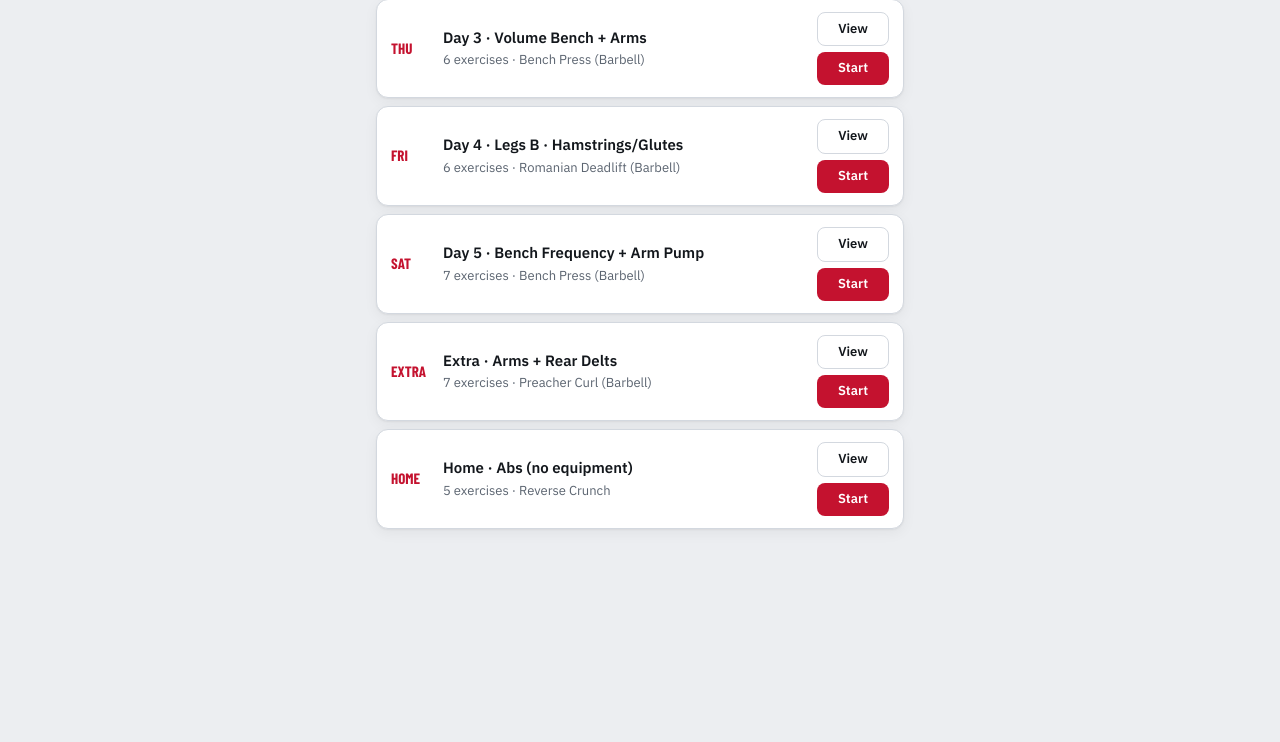
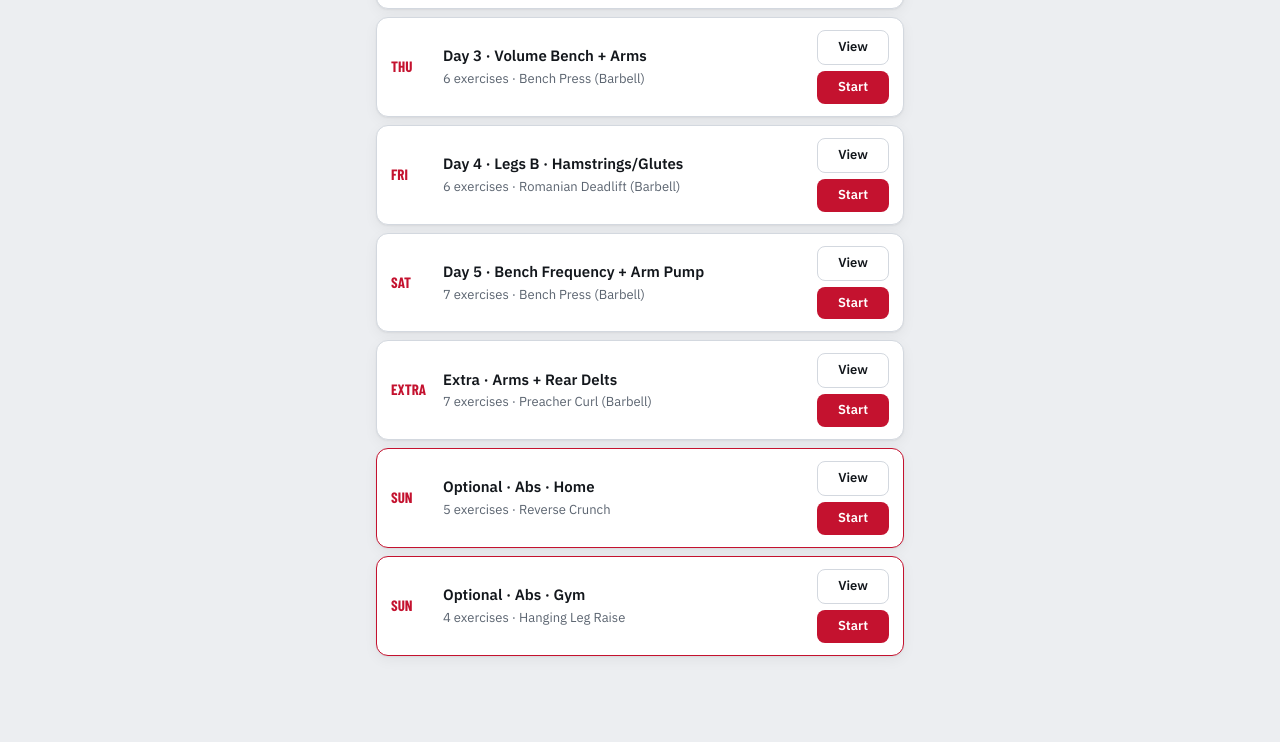
Before and after one commit to Rocco-garr/lift-log, a plain HTML site: page index.html in a window 1280 px wide. Shown: the part 1789-2531 px from the top of the page. Before the commit the page ends 2404 px from the top, so only its background shows below. Drawn offline with nearby package versions, Linux system fonts and the light colour scheme.

Commit message:
Optional Sunday ab day (home + gym), excluded from weekly count and review
Co-Authored-By: Claude Opus 5.5 <noreply@anthropic.com>
Claude-Session: https://claude.ai/code/session_017sj7hg1QNWoaUkpZR6aks5

```diff
--- a/index.html
+++ b/index.html
@@ -449,8 +449,10 @@ function planWeek(){
 function currentWeek(){ const pw=planWeek(); return !pw || pw.before ? 1 : pw.week; }
 function totalWeeks(){ return (state.plan?.benchWeeks||[]).length || 10; }
 function templates(){ return state.plan?.templates || []; }
-function plannedPerWeek(){ return templates().length || 5; }
-function weekSessions(week){ return doneSessions().filter(s=>weekOf(s.date)===week); }
+function coreTemplates(){ return templates().filter(t=>!t.optional && t.weekday!=null); }   // the scheduled program; optional days (Sunday abs) don't count
+function optionalIds(){ return new Set(templates().filter(t=>t.optional).map(t=>t.id)); }
+function plannedPerWeek(){ return coreTemplates().length || 5; }
+function weekSessions(week){ const opt=optionalIds(); return doneSessions().filter(s=>weekOf(s.date)===week && !opt.has(s.templateId)); }
 function weekStreak(){   // consecutive plan weeks with 3+ workouts, counting back from the current week once it has 3
   const pw=planWeek(); if (!pw || pw.before) return 0;
   let w = Math.min(pw.week, totalWeeks()), n=0;
@@ -543,7 +545,7 @@ function viewHome(){
     h("div",{class:"tlist"}, templates().map(t=>templateRow(t)))];
 }
 
-function nextTemplate(dow){ const ts=templates(); for (let i=1;i<=7;i++){ const t=ts.find(x=>x.weekday===(dow+i)%7); if (t) return t; } return ts[0]; }
+function nextTemplate(dow){ const ts=coreTemplates(); for (let i=1;i<=7;i++){ const t=ts.find(x=>x.weekday===(dow+i)%7); if (t) return t; } return ts[0]; }
 function heroCard(){
   const a = state.active;
   if (a){
@@ -555,8 +557,17 @@ function heroCard(){
       h("div",{class:"acts"}, h("button",{class:"btn ghost",onclick:discard}, state.confirmDiscard ? "Tap again to discard" : "Discard"), h("button",{class:"btn primary",onclick:()=>go("workout")}, "Resume")));
   }
   const dow = new Date().getDay(), today = todayStr();
-  const t = templates().find(x=>x.weekday===dow);
+  const t = coreTemplates().find(x=>x.weekday===dow);
   const doneToday = doneSessions().filter(s=>s.date===today);
+  const opts = t ? [] : templates().filter(x=>x.optional && x.weekday===dow);
+  if (!t && opts.length){
+    const next = nextTemplate(dow);
+    return h("section",{class:"card hero"},
+      h("div",{class:"kicker"}, h("span",{class:"label"}, `${DOW[dow]} · Optional`), doneToday.length ? h("span",{class:"done-tag"}, "✓ Trained today") : null),
+      h("h2",{}, "Rest day, abs optional"),
+      h("p",{class:"meta"}, "Skip it if you're beat up. It doesn't count toward the week or the review." + (next ? ` Next up: ${DOW[next.weekday]} · ${next.label} · ${next.name}` : "")),
+      h("div",{class:"acts"}, ...opts.map((o,i)=>h("button",{class:"btn "+(i?"ghost":"primary"),onclick:()=>startWorkout(o)}, o.name))));
+  }
   if (!t){
     const next = nextTemplate(dow);
     return h("section",{class:"card hero"},
@@ -613,7 +624,7 @@ function calendarCard(){
   const y=base.getFullYear(), m=base.getMonth(), startDow=base.getDay(), days=new Date(y, m+1, 0).getDate();
   const byDate = new Map();
   for (const s of doneSessions()){ if (!byDate.has(s.date)) byDate.set(s.date, []); byDate.get(s.date).push(s); }
-  const planned = new Set(templates().map(t=>t.weekday)), today = todayStr();
+  const planned = new Set(coreTemplates().map(t=>t.weekday)), today = todayStr();
   const cells = []; let count=0;
   for (let i=0;i<startDow;i++) cells.push(h("span",{}));
   for (let d=1; d<=days; d++){
--- a/plan.json
+++ b/plan.json
@@ -611,9 +611,10 @@
     },
     {
       "id": "home-abs",
-      "label": "Home",
-      "name": "Abs (no equipment)",
-      "weekday": null,
+      "label": "Optional",
+      "name": "Abs · Home",
+      "weekday": 0,
+      "optional": true,
       "exercises": [
         {
           "name": "Reverse Crunch",
@@ -659,6 +660,50 @@
           "rest": 30,
           "effort": "Slow and controlled.",
           "note": "Back pressed flat the whole time."
+        }
+      ]
+    },
+    {
+      "id": "gym-abs",
+      "label": "Optional",
+      "name": "Abs · Gym",
+      "weekday": 0,
+      "optional": true,
+      "exercises": [
+        {
+          "name": "Hanging Leg Raise",
+          "sets": 3,
+          "reps": "10-15",
+          "weight": null,
+          "rest": 60,
+          "effort": "To failure.",
+          "note": "Pull-up bar. Bend your knees if straight legs get sloppy."
+        },
+        {
+          "name": "Cable Crunch",
+          "sets": 3,
+          "reps": "10-15",
+          "weight": 50,
+          "rest": 45,
+          "effort": "To failure."
+        },
+        {
+          "name": "Plank (Weighted)",
+          "sets": 3,
+          "reps": "30-60",
+          "weight": null,
+          "rest": 45,
+          "effort": "Hold the full time.",
+          "note": "Log seconds as reps. Add a plate on your back once 60 seconds is easy."
+        },
+        {
+          "name": "Side Plank",
+          "sets": 2,
+          "reps": "30-45 sec/side",
+          "weight": null,
+          "rest": 30,
+          "effort": "Hold the full time.",
+          "note": "Log seconds as reps."
         }
       ]
     }
--- a/sw.js
+++ b/sw.js
@@ -1,5 +1,5 @@
 // Lift Log service worker: app works offline; plan.json is fetched fresh when online.
-const VERSION = "ll-v5";
+const VERSION = "ll-v6";
 const SHELL = ["./", "./index.html", "./manifest.webmanifest", "./plan.json", "./icon-192.png", "./icon-512.png", "./apple-touch-icon.png"];
 
 self.addEventListener("install", e => {
```
Also changed, not shown: 2 other files.
